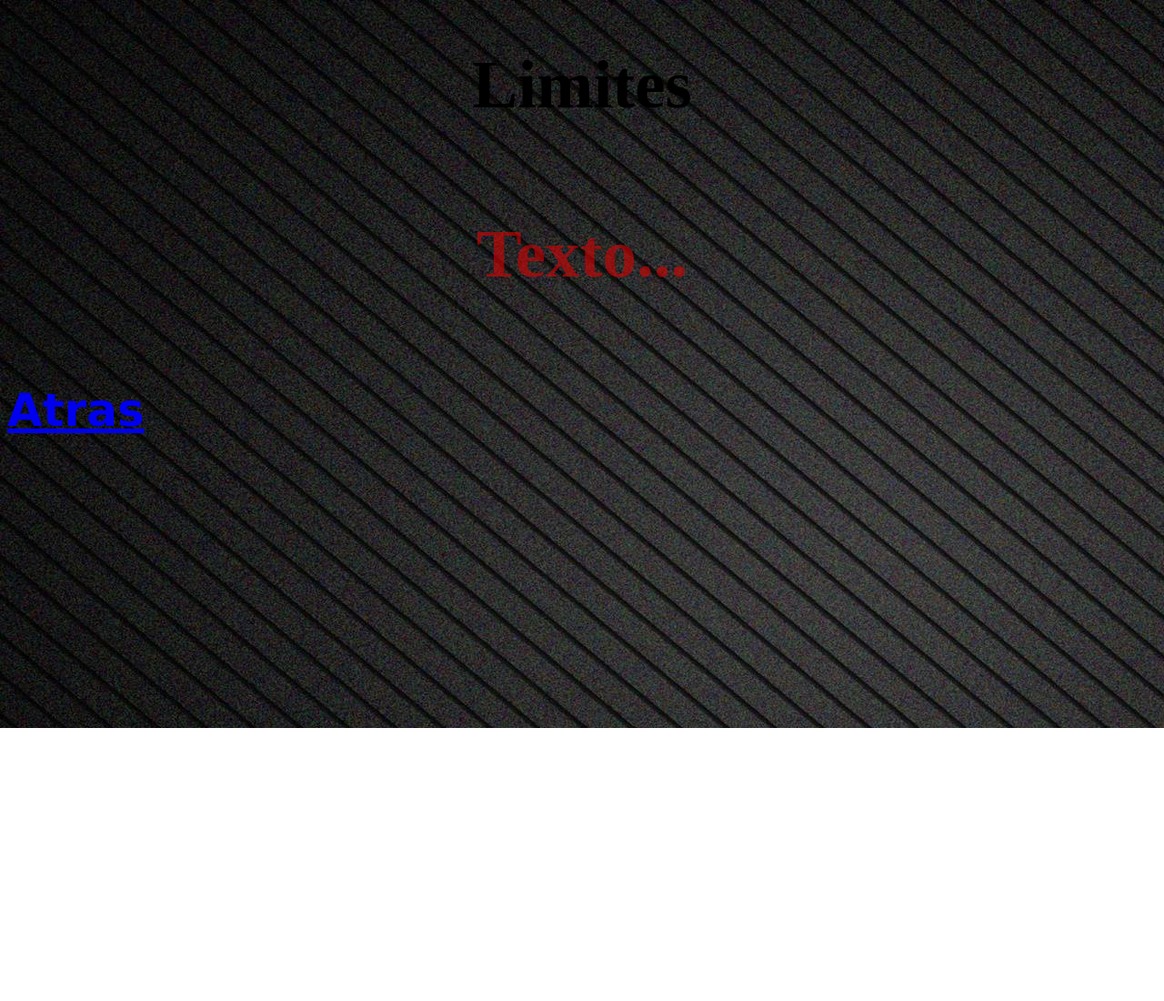
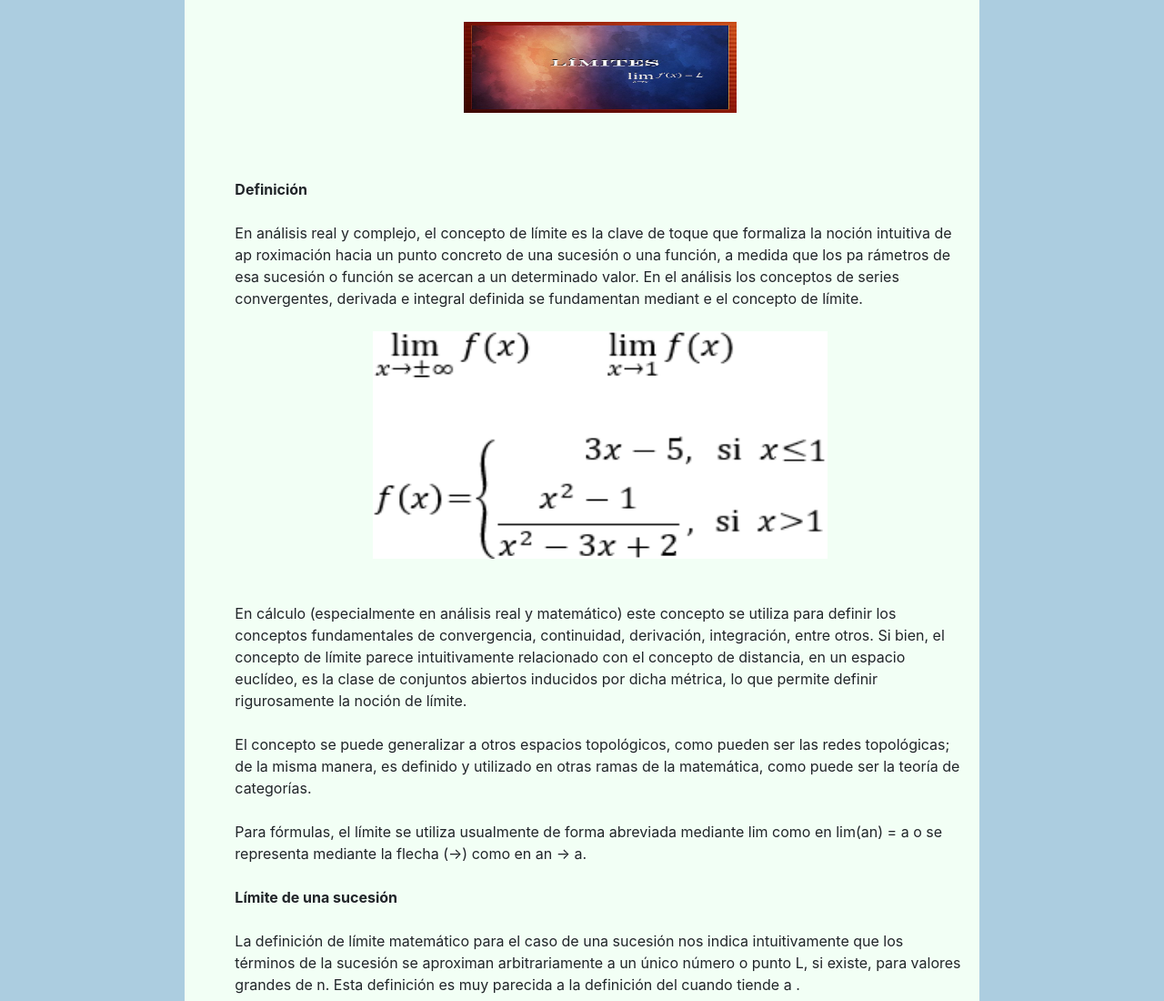
Before and after one commit to ispa16/Calculadora_derivadas, a plain HTML site: page calculo/limites_teoria.html in a window 1280 px wide. Shown: the top 1100 px of the page at 91% size. Before the commit the page ends 800 px from the top, so only its background shows below. Drawn offline with nearby package versions, Linux system fonts and the light colour scheme.

Commit message:
teoria de limites actualizada

```diff
--- a/calculo/limites_teoria.html
+++ b/calculo/limites_teoria.html
@@ -1,21 +1,102 @@
 <!DOCTYPE html>
 <html>
 <head>
-  <title>Calcular funciones</title>
-  <meta charset="UTF-8">
-  <link rel="StyleSheet" type="text/css" href="diseño.css">
+	<!-- Required meta tags -->
+	<meta charset="utf-8">
+	<meta name="viewport" content="width=device-width, initial-scale=1, shrink-to-fit=no">
 
+	<!-- Bootstrap CSS -->
+	<link rel="stylesheet" href="https://stackpath.bootstrapcdn.com/bootstrap/4.3.1/css/bootstrap.min.css"
+	integrity="sha384-ggOyR0iXCbMQv3Xipma34MD+dH/1fQ784/j6cY/iJTQUOhcWr7x9JvoRxT2MZw1T" crossorigin="anonymous">
+
+	<link rel="shortcut icon" type="image/x-icon" href="imagenes/icon.png">
+	<title>Teoría de Limites</title>
 </head>
-<body background="imagenes/negro.jpg">
-<h1>
-    Limites
 
-</h1>
-<h4>
-   Texto...
-</h4>
-<h2>
-    <a href="index.html">Atras</a>
-</h2>
+<body>
+
+	<div class="row">
+		<div class="col-md-2" style="background :#ACCDE0"
+		<ul></ul>
+	</div>
+
+	<div class="col-md-8" style="background:#F2FFF5">
+		<ul>
+			<br>
+			<center>
+
+				<img src="imagenes/limites.jpg" width="300" height="100">
+			</center>
+
+
+			<br>
+			<FONT SIZE=3>
+				<br><br>
+				<b> Definición </b>
+				<br><br>
+        En análisis real y complejo, el concepto de límite es la clave de toque que formaliza la noción intuitiva de ap
+        roximación hacia un punto concreto de una sucesión o una función, a medida que los pa
+        rámetros de esa sucesión o función se acercan a un determinado valor. En el análisis los
+        conceptos de series convergentes, derivada e integral definida se fundamentan mediant
+        e el concepto de límite.
+        <br><br>
+
+				<center>
+					<img src="imagenes/descarga.png" width="500" height="250"> <!-- insertar imagen :v -->
+				</center>
+        <br><br>
+        En cálculo (especialmente en análisis real y matemático) este concepto se utiliza para definir los conceptos fundamentales
+        de convergencia, continuidad, derivación, integración, entre otros. Si bien, el concepto de límite parece intuitivamente
+        relacionado con el concepto de distancia, en un espacio euclídeo, es la clase de conjuntos abiertos inducidos por dicha métrica,
+        lo que permite definir rigurosamente la noción de límite.
+        <br><br>
+        El concepto se puede generalizar a otros espacios topológicos, como pueden ser las redes topológicas; de la misma manera,
+        es definido y utilizado en otras ramas de la matemática, como puede ser la teoría de categorías.
+        <br><br>
+        Para fórmulas, el límite se utiliza usualmente de forma abreviada mediante lim como en lim(an) = a o se representa mediante
+        la flecha (→) como en an → a.
+        <br><br>
+				<b> Límite de una sucesión </b>
+        <br><br>
+        La definición de límite matemático para el caso de una sucesión nos indica intuitivamente que los términos de la sucesión
+        se aproximan arbitrariamente a un único número o punto  L, si existe, para valores grandes de
+        n. Esta definición es muy parecida a la definición del cuando tiende a  .
+        <br><br>
+        Formalmente, se dice que la sucesión tiende hasta su límite  L,
+        o que converge o es convergente , y se denota como:
+        si y solo si para todo valor real ε>0 se puede encontrar un número natural  N tal que todos
+        los términos de la sucesión, a partir de un cierto valor natural n mayor que  N,
+        se acerquen a L cuando n crezca ilimitadamente. Escrito en un lenguaje formal,
+        y de manera compacta: Este límite, si existe, se puede demostrar que es único. Si los términos de la sucesión no
+        convergen a ningún punto específico, entonces se dice que la sucesión es divergente.
+
+        <br><br>
+        <center>
+          <img src="imagenes/lim.png" width="500" height="250" alt="Visualización en un sistema de coordenadas
+          cartesianas de los parámetros utilizados en la definición de límite."> <!-- insertar imagen :v -->
+        </center>
+        <br><br>
+				<b> Límite de una sucesión de conjuntos </b>
+				<br><br>
+        En teoría de conjuntos también se utiliza el concepto de límite, que se puede calcular sobre una sucesión de conjuntos.
+        Para ello, los conjuntos deben de cumplir una serie de condiciones, como puede ser la monotonía (creciente o decreciente).
+        De manera más general, y utilizando la definición de límite superior y límite inferior para una sucesión de conjuntos cualquiera,
+        se dice que el límite de esta sucesión existe si el límite superior y límite inferior existen y son iguales. En general se tiene:
+        <br><br>
+        Si el límite primer término y el penúltimo son iguales entonces se verifican todas las igualdades.
+        Estos conceptos son muy útiles en disciplinas de las matemáticas como la teoría de la medida,
+        especialmente en espacios de probabilidad. No es difícil construir sucesiones no convergentes donde se
+        verifica que:
+
+				<br><br>
+				<a href="index.html">Atras</a>
+			</font>
+		</ul>
+	</div>
+	<div class="col-md-2"style="background :#ACCDE0">
+
+	</div>
+</div>
+
 </body>
 </html>
```
Also changed, not shown: calculo/imagenes/descarga.png (added), calculo/imagenes/lim.png (added), calculo/imagenes/limites.jpg (added).
